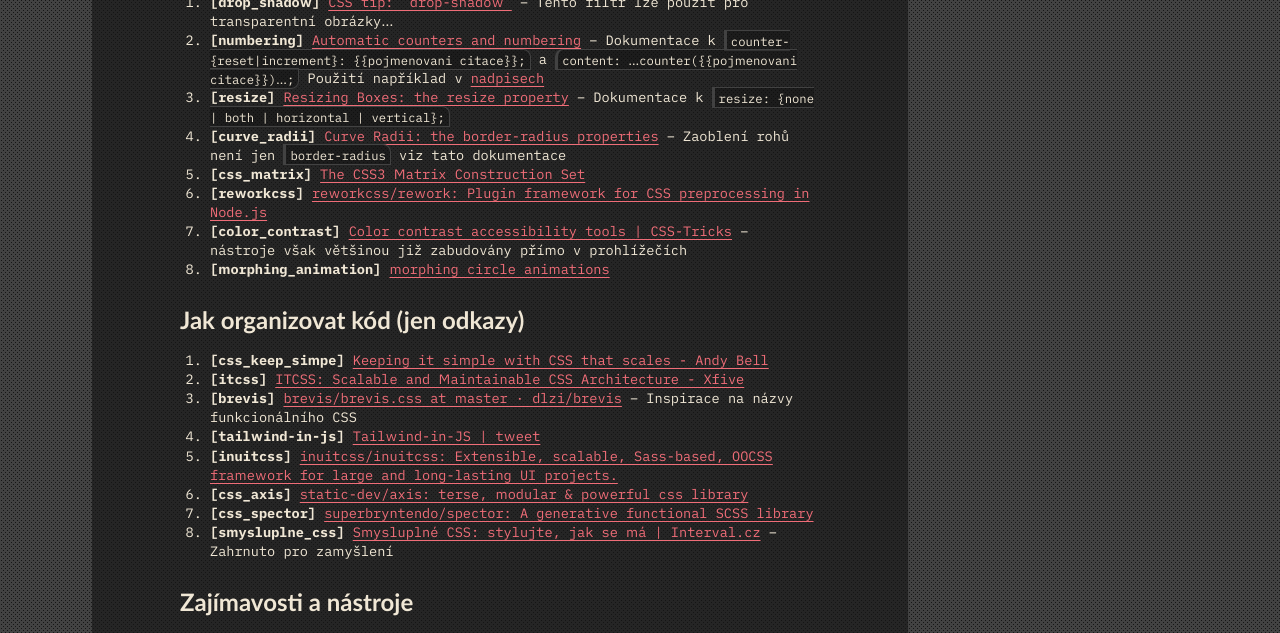
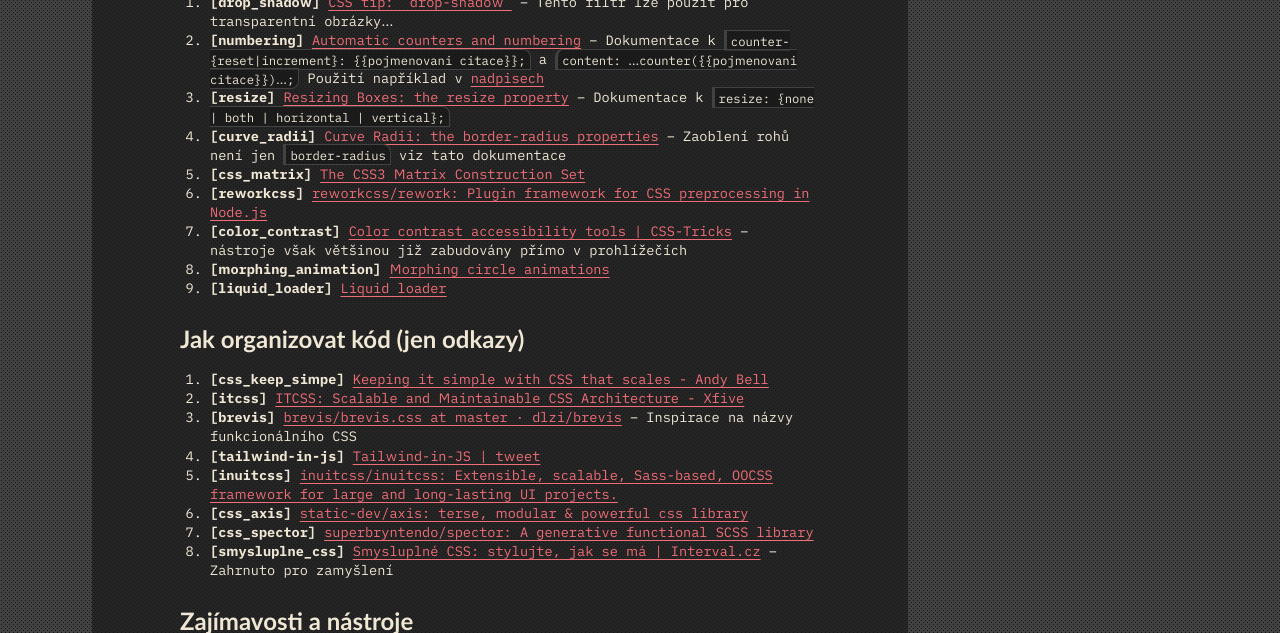
Before and after one commit to jaandrle/jaandrle.github.io, a Jekyll site: the page built from _posts/2021/2021-03-26-css-2020.md, in a window 1280 px wide and 1400 px high, scrolled down 1723 px. Shown: the top 633 px of the window. Built offline with Jekyll 4.4.1, drawn with Linux system fonts in a browser that asks for light colours; emoji names are drawn with the system emoji font; some of the changed text lies outside the part shown; grey boxes are pictures that could not be loaded.

Commit message:
přidání tipy + oprava kategorie
:heavy_plus_sign: Liquid loader
:bug: category: dev

```diff
--- a/_data/reference/css_jednohubky.yml
+++ b/_data/reference/css_jednohubky.yml
@@ -25,5 +25,8 @@
     href: "https://css-tricks.com/color-contrast-accessibility-tools/"
     description: "nástroje však většinou již zabudovány přímo v prohlížečích"
 morphing_animation:
-    caption: "morphing circle animations"
+    caption: "Morphing circle animations"
     href: "https://twitter.com/JoshWComeau/status/1223443153749008387"
+liquid_loader:
+    caption: "Liquid loader"
+    href: "https://codepen.io/ainalem/pen/eYmGLyp"
```
Also changed, not shown: _posts/2021/2021-03-26-css-2020.md (+1 -0 lines).
